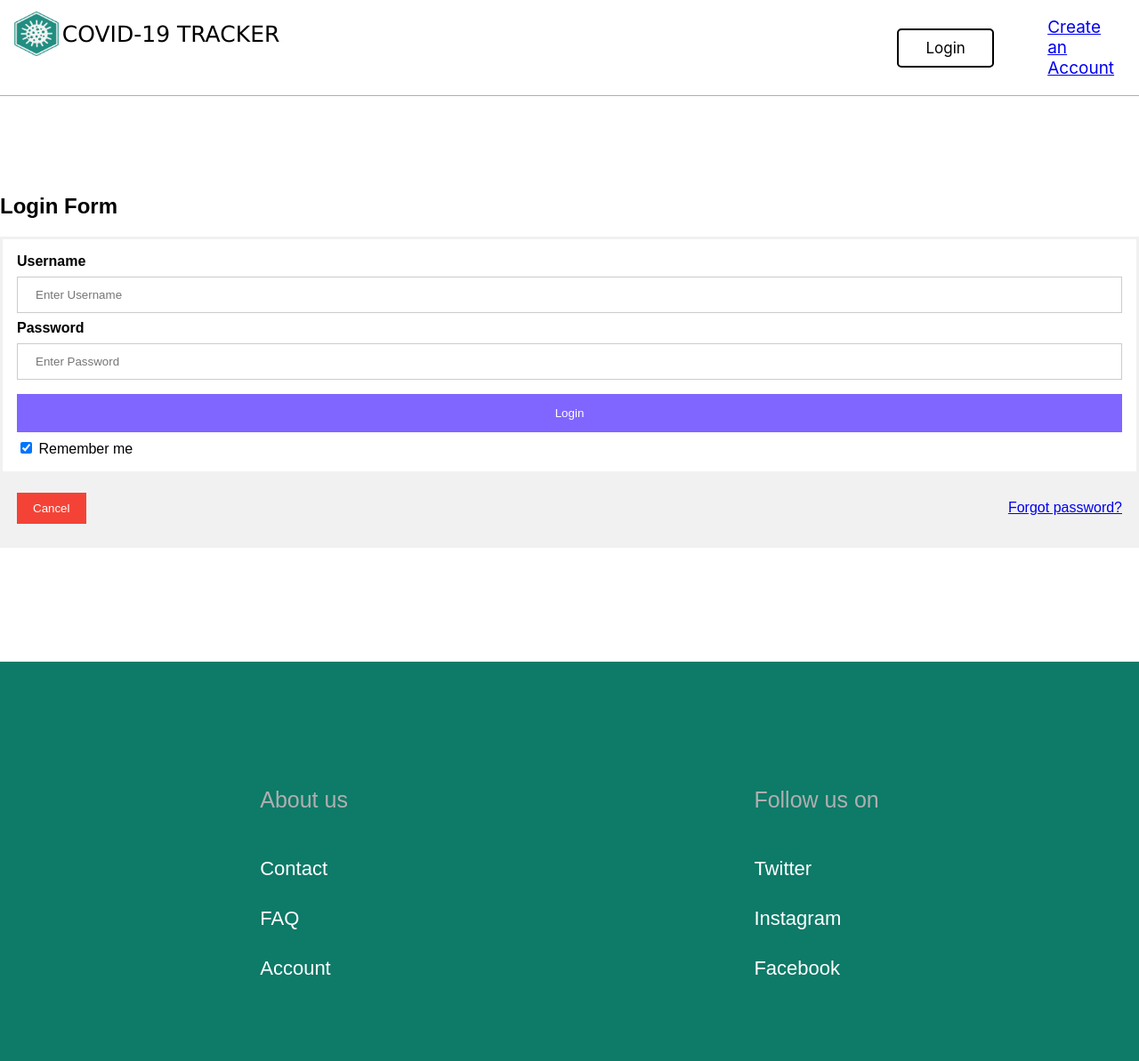
After one commit to ianlop/COVID-19-Tracker, a PHP site: page /LogIn.php in a window 1280 px wide. The commit adds this page. Shown: the whole page at 89% size. Run offline with PHP 8.4, Linux system fonts and the light colour scheme.

Commit message:
Css Styling

```diff
--- a/HomePage.php
+++ b/HomePage.php
@@ -10,14 +10,14 @@ if(isset($_SESSION['username']))
 
    $title = "<h1> Welcome, ".$_SESSION['username']."!</h1>";
    $button1 = "<a href='Profile.php' class='mbloginbtn'>Profile</a>";
-   $button2 = "<a href='PHP/LogOut.inc.php' class='mbloginbtn'>Log Out</a>";
+   $button2 = "<a href='LogOut.inc.php' class='mbloginbtn'>Log Out</a>";
    $displaySignUp = false;
 
 }
 else
 {
 	$title = "<h1></h1>";
-	$button1 = "<a href='Login.php' class='mbloginbtn'>Login</a>";
+	$button1 = "<a href='LogIn.php' class='mbloginbtn'>Login</a>";
 	$button2 = "<a href='database.php' class='mbheaderlinkanchors' style='text-decoration: underline;''><p class='mbheaderlinks'>COVID-19 STATUS</p></a>";
 }
 
--- /dev/null
+++ b/LogIn.php
@@ -0,0 +1,136 @@
+<!DOCTYPE html>
+
+<html>
+
+<head>
+
+
+<title>Log in</title>
+<link rel="stylesheet" type = "text/css" href="home_css/homepage_CSS.css"/>
+<link rel="stylesheet" type = "text/css" href="home_css/menubar+footerCSS.css"/>
+<style>
+body {font-family: Arial, Helvetica, sans-serif;}
+form {border: 3px solid #f1f1f1;}
+
+input[type=text], input[type=password] {
+  width: 100%;
+  padding: 12px 20px;
+  margin: 8px 0;
+  display: inline-block;
+  border: 1px solid #ccc;
+  box-sizing: border-box;
+}
+
+button {
+  background-color: #8066FF;
+  color: white;
+  padding: 14px 20px;
+  margin: 8px 0;
+  border: none;
+  cursor: pointer;
+  width: 100%;
+}
+
+button:hover {
+  opacity: 0.8;
+}
+
+.cancelbtn {
+  width: auto;
+  padding: 10px 18px;
+  background-color: #f44336;
+}
+
+.container {
+  padding: 16px;
+}
+
+span.psw {
+  float: right;
+  padding-top: 16px;
+}
+
+/* Change styles for span and cancel button on extra small screens */
+@media screen and (max-width: 300px) {
+  span.psw {
+     display: block;
+     float: none;
+  }
+  .cancelbtn {
+     width: 100%;
+  }
+}
+</style>
+
+</head>
+<?php
+
+?>
+
+
+<body>
+<nav class="mbHeadernav">
+			<div class="mbtablediv">
+				<table>
+					<tr>
+						<td>
+							<img src="home_img/virusLogo.png" alt="logo" style="width:50px;height:50px; float: left;">
+						</td>
+						<td>
+							<a href="HomePage.php" style="text-decoration: none;"><h1 id="mbMainMenuHeader">COVID-19 TRACKER</h1></a>
+						</td>
+					</tr>
+				</table>
+			</div>
+			<div id="mbloginsignupsdiv">
+					<div>
+						<a href="Login.php" class="mbloginbtn">Login</a>
+					</div>
+
+					<div>
+						<a href="SignUp.php" class="mbheaderlinkanchors" style="text-decoration: underline;"><p class="mbheaderlinks">Create an Account</p></a>
+					</div>
+			</div>
+</nav>
+<br> <br> <br> <br> <br>
+
+<h2>Login Form</h2>
+
+<form  method="post" action="">
+  <div class="container">
+    <label for="uname"><b>Username</b></label>
+    <input type="text" placeholder="Enter Username" name="username" required>
+
+    <label for="psw"><b>Password</b></label>
+    <input type="password" placeholder="Enter Password" name="password" required>
+    <button type="submit" name="login">Login</button>
+    <label>
+      <input type="checkbox" checked="checked" name="remember"> Remember me
+    </label>
+
+  </div>
+
+  <div class="container" style="background-color:#f1f1f1">
+    <a href="HomePage.php"><button type="button" class="cancelbtn" onclick="">Cancel</button></a>
+    <span class="psw"><a href="#">Forgot password?</a></span>
+  </div>
+</form>
+
+</body>
+<div class="homepagefooter">
+
+<div class="footerlinkswrapper">
+	<div class="footerlinksdiv">
+		<p style="margin-bottom: 47px; color: rgb(175, 175, 175);">About us</p>
+		<p><a href="">Contact</a></p>
+		<p><a href="">FAQ</a></p>
+		<p><a href="">Account</a></p>
+	</div>
+	<div class="footerlinksdiv">
+		<p style="margin-bottom: 47px; color: rgb(175, 175, 175);">Follow us on</p>
+		<p><a href="">Twitter</a></p>
+		<p><a href="">Instagram</a></p>
+		<p><a href="">Facebook</a></p>
+	</div>
+</div>
+</html>
--- a/home_css/homepage_css.css
+++ b/home_css/homepage_css.css
@@ -118,11 +118,6 @@ background-color: white;
 	width: 100%;
 }
 
-.headertd {
-	padding-right: 15px;
-	padding-left: 15px;
-}
-
 .headerlinkanchors {
 	text-decoration: none;
 
@@ -133,27 +128,6 @@ a.headerlinkanchors:visited {
 	color: black;
 }
 
-a.loginbtn:link, a.loginbtn:visited {
-	background-color: white;
-	color: black;
-	border: 2px solid black;
-	border-radius: 5px;
-	padding: 10px 30px;
-	text-align: center;
-	text-decoration: none;
-	display: inline-block;
-	font-size: 17px;
-	font-family: -apple-system, BlinkMacSystemFont, 'Segoe UI', Roboto, Oxygen, Ubuntu, Cantarell, 'Open Sans', 'Helvetica Neue', sans-serif;
-
-  }
-
-  a.loginbtn:hover, a.loginbtn:active {
-	background-color: black;
-	color: white;
-	font-size: 17px;
-	font-family: -apple-system, BlinkMacSystemFont, 'Segoe UI', Roboto, Oxygen, Ubuntu, Cantarell, 'Open Sans', 'Helvetica Neue', sans-serif;
-
-  }
 
 .headerlinks {
 	font-size: 19px;
@@ -182,94 +156,3 @@ a.loginbtn:link, a.loginbtn:visited {
 	color:black;
 	font-family: Verdana, Geneva, Tahoma, sans-serif;
 }
-
-.homepagefooter {
-
-	margin-top: 10%;
-	background-color:#0b4f9c;
-	padding: 5%;
-
-}
-
-.footerdiv {
-	height: fit-content;
-	width: fit-content;
-	margin-left: auto;
-	margin-right: auto;
-}
-
-.footerheading {
-	font-size: 38px;
-	font-family: Verdana, Geneva, Tahoma, sans-serif;
-	color: white;
-}
-
-.EmailAddressDiv {
-	display: flex;
-	align-items: center;
-	width: fit-content;
-	margin-left: auto;
-	margin-right: auto;
-	margin-bottom: 20%;
-	margin-top: 15%;
-}
-
-.EmailAddressBtn {
-	height: 15%;
-	height: 50px;
-
-}
-
-#EmailAddressInput {
-	width: 350px;
-	height: 50px;
-	background-color: #0b4f9c;
-	border-bottom: 1px solid white;
-	border-width: 0;
-	border-bottom-width: 2px;
-	margin: 15px;
-	font-size: 20px;
-	color: white;
-
-}
-
-#EmailAddressInput::placeholder {
-	color: rgba(243, 243, 243, 0.623);
-	font-style: italic;
-	font-family: monospace;
-	font-size: 18px;
-
-}
-
-
-.beginnow {
-	font-family: monospace;
-	color: white;
-	font-size: 20px;
-	margin: 15px;
-}
-
-.footerlinkswrapper {
-	margin-top: 50px;
-	display: flex;
-	justify-content: space-around;
-}
-
-.footerlinksdiv {
-	width: fit-content;
-}
-
-.footerlinksdiv a {
-	text-decoration: none;
-	font-size: 22px;
-	color: white;
-
-
-}
-
-.footerlinksdiv p {
-
-	margin-top: 27px;
-	margin-bottom: 27px;
-
-}
--- a/home_css/menubar+footerCSS.css
+++ b/home_css/menubar+footerCSS.css
@@ -98,7 +98,7 @@ a.mbloginbtn:link, a.mbloginbtn:visited {
 .homepagefooter {
 
 	margin-top: 10%;
-	background-color:#0b4f9c;
+	background-color:#0e7a68;
 	padding: 5%;
 
 }
```
Also changed, not shown: other parts of home_css/menubar+footerCSS.css (+1 -39 lines).
